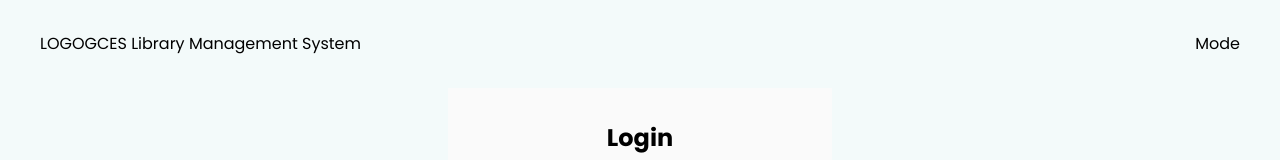
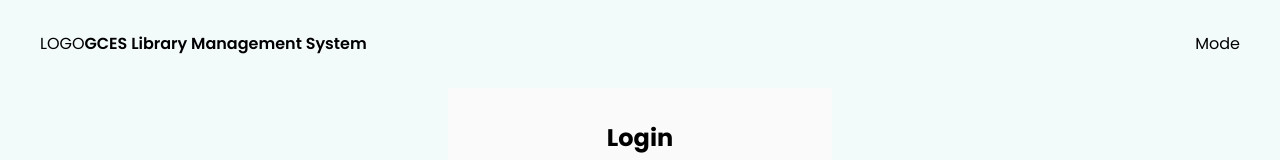
Before and after one commit to alsongarbuja/GCES-LMS, a React (Create React App) app: page / in a window 1280 px wide. Shown: the top 160 px of the page. Built offline with nearby package versions, Linux system fonts and the light colour scheme.

Commit message:
styles: increase font weight of system name

```diff
--- a/src/styles/layout/header.css
+++ b/src/styles/layout/header.css
@@ -2,3 +2,6 @@ header{
     padding-block: 2em;
     margin-inline: 2.5em;
 }
+.brand .company-name{
+    font-weight: 600;
+}
```
